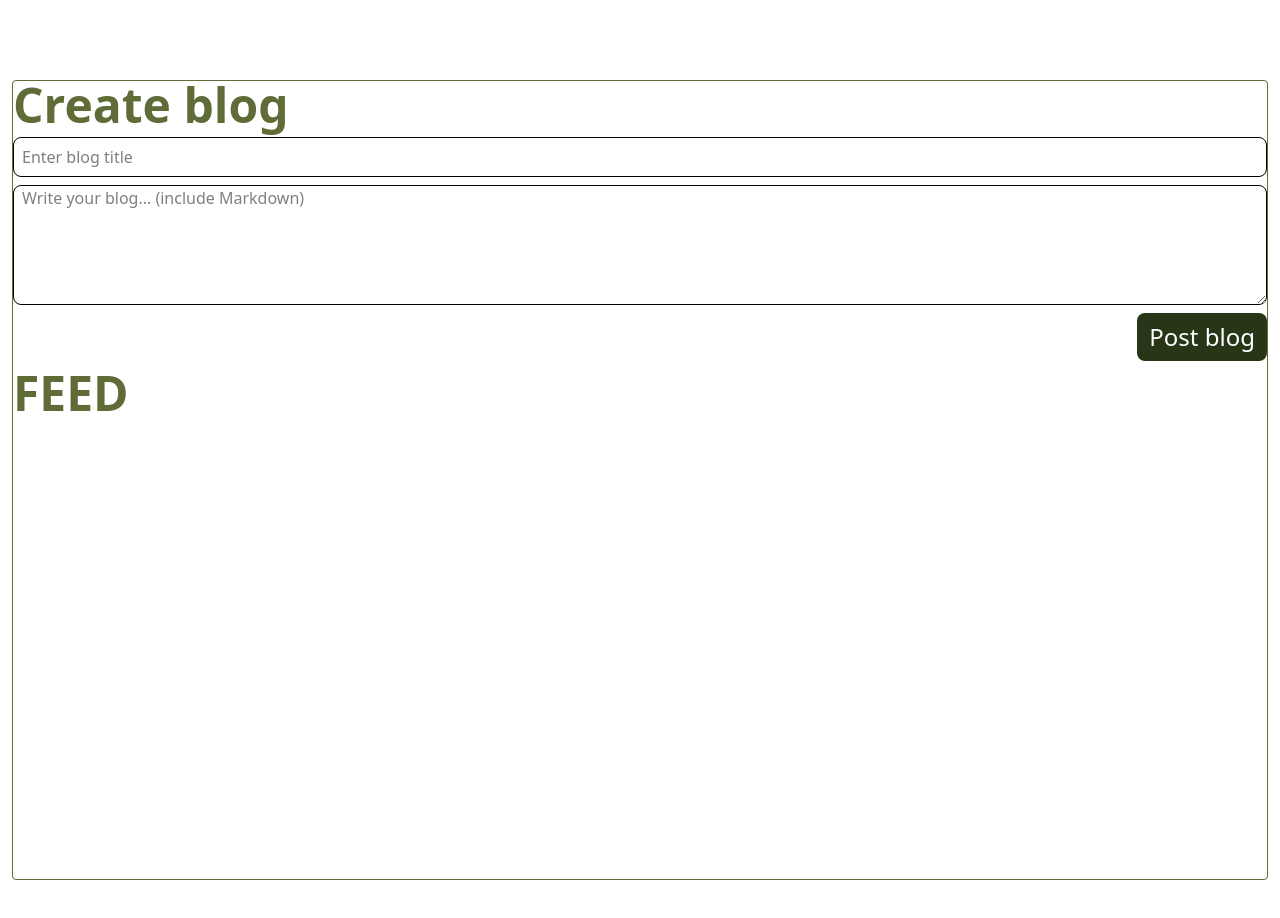
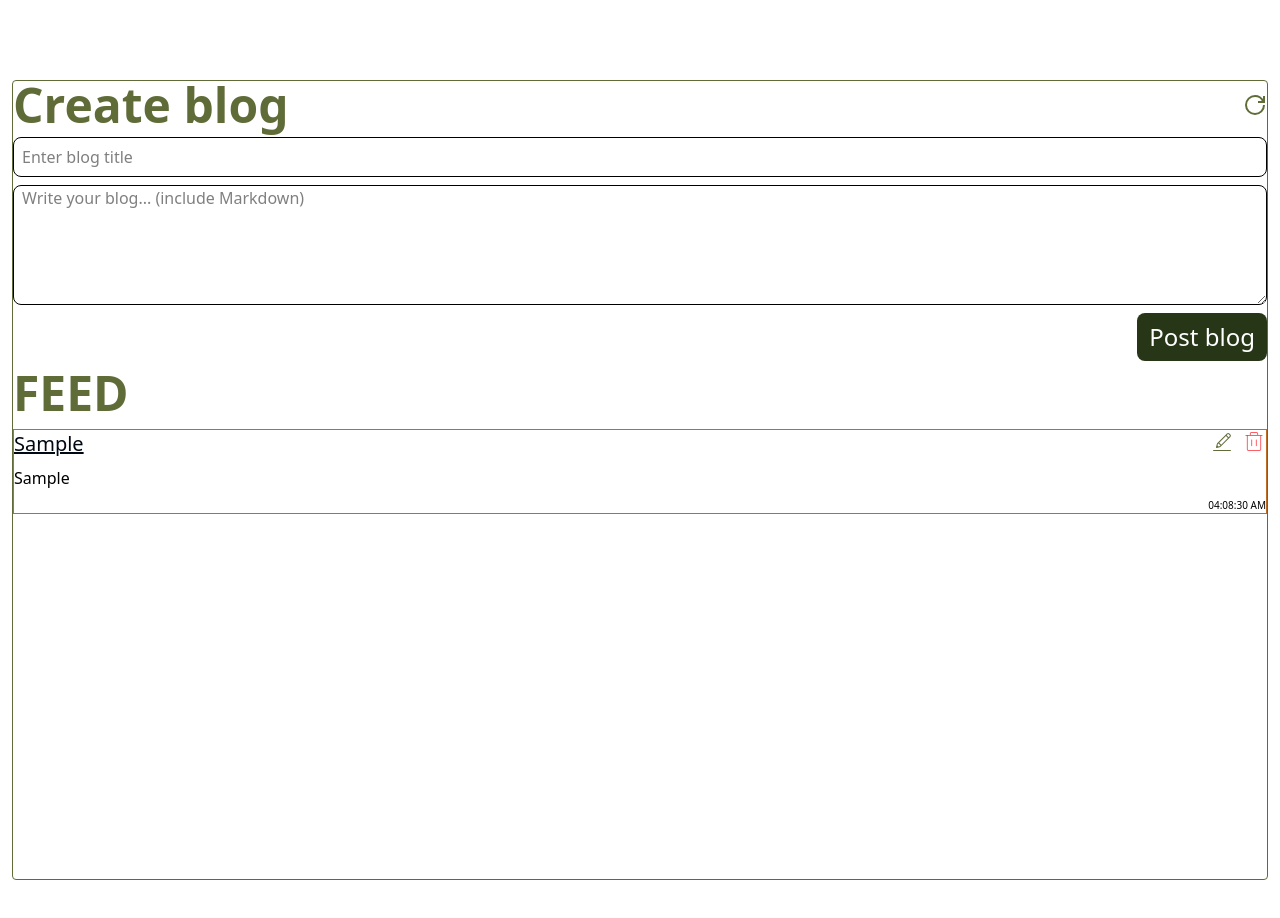
Before and after one commit to teajhaney/blog-cms-app, a React (Vite) app: page / in a window 1280 px wide. Both pictures are taken after typing "Sample", "Sample" into the empty fields and a click on the button "Post blog". Shown: the top 918 px of the page. Built offline with nearby package versions, Linux system fonts and the light colour scheme.

Commit message:
feat: add BlogListComponent for displaying and managing blog posts

```diff
--- /dev/null
+++ b/src/components/BlogListComponent.tsx
@@ -0,0 +1,158 @@
+import { motion } from "motion/react";
+import { useBlogContext } from "../context/usePostContext";
+import Markdown from "react-markdown";
+import { CiEdit } from "react-icons/ci";
+import { PiTrashThin } from "react-icons/pi";
+import { useState } from "react";
+import {
+  ButtonComponent,
+  InputComponent,
+  TextareaComponent,
+} from "../components/export_components";
+
+const BlogListComponent = () => {
+  const { blogList, deleteBlog, updateBlog } = useBlogContext();
+  //edit
+  const [editTitle, setEditTitle] = useState("");
+  const [editContent, setEditContent] = useState("");
+  const [showEditBox, SetShowEditBox] = useState(false);
+  const [editId, setEditId] = useState<string | null>(null);
+  // Animation variants for blog items
+  const variants = {
+    hidden: { opacity: 0, y: -20 }, // Start above and invisible
+    visible: { opacity: 1, y: 0 }, // Fade in and slide down
+  };
+  //handle blog delete
+  const handleDelete = (e: React.MouseEvent<SVGElement>, id: string) => {
+    e.stopPropagation();
+    deleteBlog(id);
+  };
+
+  const handleClickToUpdateBlog = (
+    e: React.MouseEvent<SVGElement>,
+    id: string,
+    title: string,
+    content: string
+  ) => {
+    e.stopPropagation();
+    SetShowEditBox(true);
+    setEditId(id);
+    setEditTitle(title);
+    setEditContent(content);
+  };
+  //Handle update confirmation
+  const handleBlogUpdate = (id: string) => {
+    if (!editTitle.trim() && !editContent) return;
+    updateBlog(id, { title: editTitle, content: editContent });
+    SetShowEditBox(false);
+    setEditId(null);
+    setEditContent("");
+    setEditTitle("");
+  };
+
+  //cancel update
+  const handleBlogUpdateCancel = () => {
+    SetShowEditBox(false);
+    setEditId(null);
+    setEditTitle("");
+    setEditContent("");
+  };
+  return (
+    <div className=" h-full overflow-y-scroll [&::-webkit-scrollbar]:hidden flex flex-col gap-5">
+      {blogList.length === 0 ? (
+        <p className="text-center text-5xl font-bold">No feed</p>
+      ) : (
+        blogList.map((blog) => (
+          <motion.div
+            variants={variants}
+            initial="hidden"
+            animate="visible"
+            exit="hidden"
+            layout
+            transition={{ duration: 0.5 }}
+            key={blog.id}
+            className="cursor-pointer  border border-brown  flex flex-col gap-2">
+            <div className="flex justify-between">
+              <h1 className="text-textColor text-xl underline decoration-textColor">
+                {blog.title}
+              </h1>
+              {/* buttons */}
+              <div className="flex gap-2 text-2xl font-extrabold items-start ">
+                <CiEdit
+                  className="text-primary"
+                  onClick={(e) =>
+                    handleClickToUpdateBlog(
+                      e,
+                      blog.id,
+                      blog.title,
+                      blog.content
+                    )
+                  }
+                />
+                <PiTrashThin
+                  className="text-red-500"
+                  onClick={(e) => handleDelete(e, blog.id)}
+                />{" "}
+              </div>
+            </div>
+            <Markdown>{blog.content}</Markdown>
+            <div
+              className={`flex ${
+                blog.isEdited ? "justify-between" : "justify-end"
+              }`}>
+              {blog.isEdited && (
+                <span className="text-[7px]  text-secondary/50 italic">
+                  Edited ({blog.editedAt})
+                </span>
+              )}
+              <p className="text-[10px] ">{blog.createdAt}</p>
+            </div>
+          </motion.div>
+        ))
+      )}
+      {/* edit */}
+      <div>
+        {showEditBox && editId !== null && (
+          <div className="fixed inset-0  flex items-center justify-center border border-primary ">
+            <motion.div
+              initial={{ opacity: 0, scale: 0.8 }}
+              animate={{ opacity: 1, scale: 1 }}
+              exit={{ opacity: 0, scale: 0.8 }}
+              className="flex flex-col gap-5 bg-white p-6 rounded-lg shadow-[0px_0px_5px_3px_rgba(0,0,0,0.1)] w-full mx-3 2xl:mx-auto 2xl:w-[1350px]">
+              <h1 className="text-2xl font-bold text-primary">
+                Edit your blog
+              </h1>
+              <div className="flex flex-col gap-2">
+                <InputComponent
+                  placeHolder="Enter blog title"
+                  value={editTitle}
+                  onChange={(e) => setEditTitle(e.target.value)}
+                />
+                <TextareaComponent
+                  placeHolder="Write your blog... (include Markdown)"
+                  value={editContent}
+                  className="min-h-96"
+                  onChange={(e) => setEditContent(e.target.value)}
+                />
+                <div className="flex gap-2 self-end">
+                  <ButtonComponent
+                    text="Cancel"
+                    onClick={handleBlogUpdateCancel}
+                    className={"bg-secondary  text-sm md:text-2xl "}
+                  />
+                  <ButtonComponent
+                    text="Update blog"
+                    onClick={() => handleBlogUpdate(editId)}
+                    className={"bg-secondary  text-sm md:text-2xl "}
+                  />
+                </div>
+              </div>
+            </motion.div>
+          </div>
+        )}
+      </div>
+    </div>
+  );
+};
+
+export default BlogListComponent;
--- a/src/components/ButtonComponent.tsx
+++ b/src/components/ButtonComponent.tsx
@@ -8,7 +8,7 @@ interface ButtonProps {
 const ButtonComponent = ({ text, className, onClick, type }: ButtonProps) => {
   return (
     <button
-      className={`text-2xl   px-3 py-2 rounded-lg w-fit place-self-end text-white cursor-pointer ${className}`}
+      className={`  px-3 py-2 rounded-lg w-fit place-self-end text-white cursor-pointer ${className}`}
       onClick={onClick}
       type={type}>
       {text}
--- a/src/components/TextareaComponent.tsx
+++ b/src/components/TextareaComponent.tsx
@@ -2,16 +2,18 @@ interface TextareaComponentProps {
   placeHolder: string;
   value?: string;
   onChange?: (e: React.ChangeEvent<HTMLTextAreaElement>) => void;
+  className?: string;
 }
 
 const TextareaComponent = ({
   placeHolder,
   onChange,
-  value,
+    value,
+  className
 }: TextareaComponentProps) => {
   return (
     <textarea
-      className="h-30 w-full border border-green px-2 bg-gray rounded-lg focus:outline-none  "
+      className={` w-full border border-green px-2 bg-gray rounded-lg focus:outline-none ${className}`}
       placeholder={placeHolder}
       onChange={onChange}
       value={value}
--- a/src/components/export_components.tsx
+++ b/src/components/export_components.tsx
@@ -1,3 +1,4 @@
 export { default as TextareaComponent } from "./TextareaComponent";
 export { default as ButtonComponent } from "./ButtonComponent";
 export { default as InputComponent } from "./InputComponent";
+export { default as BlogListComponent } from "./BlogListComponent";
--- a/src/context/PostProvider.tsx
+++ b/src/context/PostProvider.tsx
@@ -17,6 +17,7 @@ export interface BlogContextType {
   updateBlog: (id: string, updates: Partial<Blog>) => void;
   deleteBlog: (id: string) => void;
   getBlogByID: (id: string) => void;
+  clearBlogs: () => void;
 }
 ///////////////
 export const BlogProvider = ({ children }: { children: ReactNode }) => {
@@ -27,7 +28,7 @@ export const BlogProvider = ({ children }: { children: ReactNode }) => {
   });
   //save post to local storage
   useEffect(() => {
-    localStorage.setItem("postList", JSON.stringify(blogList));
+    localStorage.setItem("blogList", JSON.stringify(blogList));
   }, [blogList]);
 
   //add post to postList
@@ -72,12 +73,25 @@ export const BlogProvider = ({ children }: { children: ReactNode }) => {
     setBlogList((prevPost) => prevPost.filter((blog) => blog.id !== id));
   };
 
+  //Clear blog
+  const clearBlogs = () => {
+    localStorage.clear();
+    setBlogList([]);
+  };
+
   //find post by ID
   const getBlogByID = (id: string) => blogList.find((blog) => blog.id === id);
 
   return (
     <BlogContext.Provider
-      value={{ blogList, addToBlogList, updateBlog, deleteBlog, getBlogByID }}>
+      value={{
+        blogList,
+        addToBlogList,
+        updateBlog,
+        deleteBlog,
+        clearBlogs,
+        getBlogByID,
+      }}>
       {children}
     </BlogContext.Provider>
   );
--- a/src/pages/HomePage.tsx
+++ b/src/pages/HomePage.tsx
@@ -1,13 +1,16 @@
 import { useState } from "react";
+import { GrPowerReset } from "react-icons/gr";
 import {
+  BlogListComponent,
   ButtonComponent,
   InputComponent,
   TextareaComponent,
+
 } from "../components/export_components";
 import { useBlogContext } from "../context/usePostContext";
 
 const HomePage = () => {
-  const { addToBlogList } = useBlogContext();
+  const { addToBlogList, clearBlogs } = useBlogContext();
   const [title, setTitle] = useState("");
   const [blogContent, setBlogContent] = useState("");
 
@@ -20,8 +23,16 @@ const HomePage = () => {
     setBlogContent("");
   };
   return (
-    <div className="bodyContent border border-primary rounded  my-20  h-screen flex flex-col gap-2">
-      <h1 className="text-5xl font-extrabold text-primary">Create blog</h1>
+    <section className="relative bodyContent border border-primary rounded  my-20  h-screen flex flex-col gap-2">
+      <div className="flex justify-between items-center">
+        <h1 className="text-2xl md:text-5xl font-extrabold text-primary">
+          Create blog
+        </h1>
+        <GrPowerReset
+          className="cursor-pointer text-2xl text-primary"
+          onClick={clearBlogs}
+        />
+      </div>
       {/* create blog */}
       <form onSubmit={HandleAddToBlogList}>
         <div className="flex flex-col gap-2">
@@ -33,17 +44,24 @@ const HomePage = () => {
           <TextareaComponent
             placeHolder="Write your blog... (include Markdown)"
             value={blogContent}
+            className="min-h-30"
             onChange={(e) => setBlogContent(e.target.value)}
           />
           <ButtonComponent
             text="Post blog"
             type="submit"
-            className={"bg-secondary self-end"}
+            className={"bg-secondary self-end text-sm md:text-2xl "}
           />
         </div>
       </form>
-      <h1 className="text-5xl font-extrabold text-primary">FEED</h1>
-    </div>
+      {/* feed */}
+      <div className="flex flex-col gap-3">
+        <h1 className="text-2xl md:text-5xl font-extrabold text-primary">
+          FEED
+        </h1>
+        <BlogListComponent />
+      </div>
+    </section>
   );
 };
 
```
